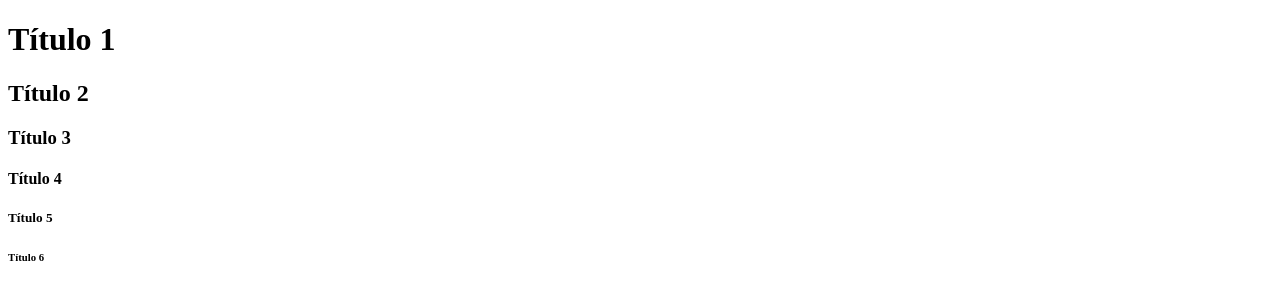
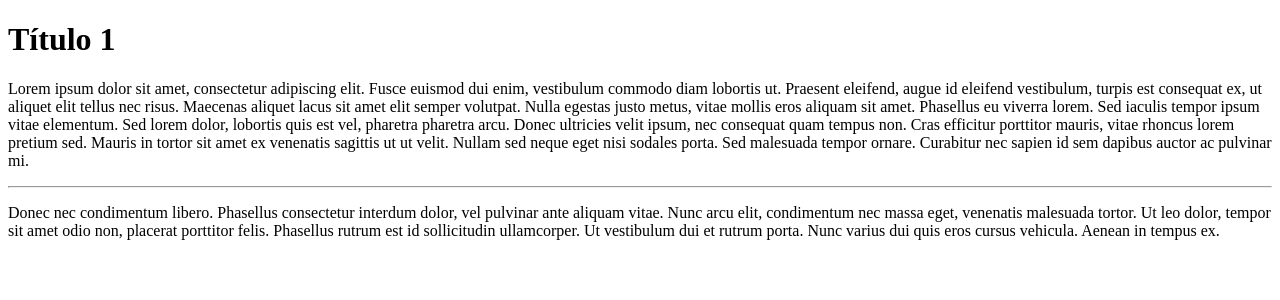
Before and after one commit to AlefApolinario/DesenvolvimentoWeb, a plain HTML site: page index.html in a window 1280 px wide. Drawn offline with Linux system fonts and the light colour scheme.

Commit message:
12.Parágrafos

```diff
--- a/index.html
+++ b/index.html
@@ -10,11 +10,19 @@
 <body>
     <!---Tags de Cabeçalho (headers)-->
     <h1>Título 1</h1>
-    <h2>Título 2</h2>
-    <h3>Título 3</h3>
-    <h4>Título 4</h4>
-    <h5>Título 5</h5>
-    <h6>Título 6</h6>
+    <p>Lorem ipsum dolor sit amet, consectetur adipiscing elit. Fusce euismod dui enim, vestibulum commodo diam lobortis
+        ut. Praesent eleifend, augue id eleifend vestibulum, turpis est consequat ex, ut aliquet elit tellus nec risus.
+        Maecenas aliquet lacus sit amet elit semper volutpat. Nulla egestas justo metus, vitae mollis eros aliquam sit
+        amet. Phasellus eu viverra lorem. Sed iaculis tempor ipsum vitae elementum. Sed lorem dolor, lobortis quis est
+        vel, pharetra pharetra arcu. Donec ultricies velit ipsum, nec consequat quam tempus non. Cras efficitur
+        porttitor mauris, vitae rhoncus lorem pretium sed. Mauris in tortor sit amet ex venenatis sagittis ut ut velit.
+        Nullam sed neque eget nisi sodales porta. Sed malesuada tempor ornare. Curabitur nec sapien id sem dapibus
+        auctor ac pulvinar mi.</p>
+    <hr>
+    <p>Donec nec condimentum libero. Phasellus consectetur interdum dolor, vel pulvinar ante aliquam vitae. Nunc arcu
+        elit, condimentum nec massa eget, venenatis malesuada tortor. Ut leo dolor, tempor sit amet odio non, placerat
+        porttitor felis. Phasellus rutrum est id sollicitudin ullamcorper. Ut vestibulum dui et rutrum porta. Nunc
+        varius dui quis eros cursus vehicula. Aenean in tempus ex.</p>
 </body>
 
 </html>
```
